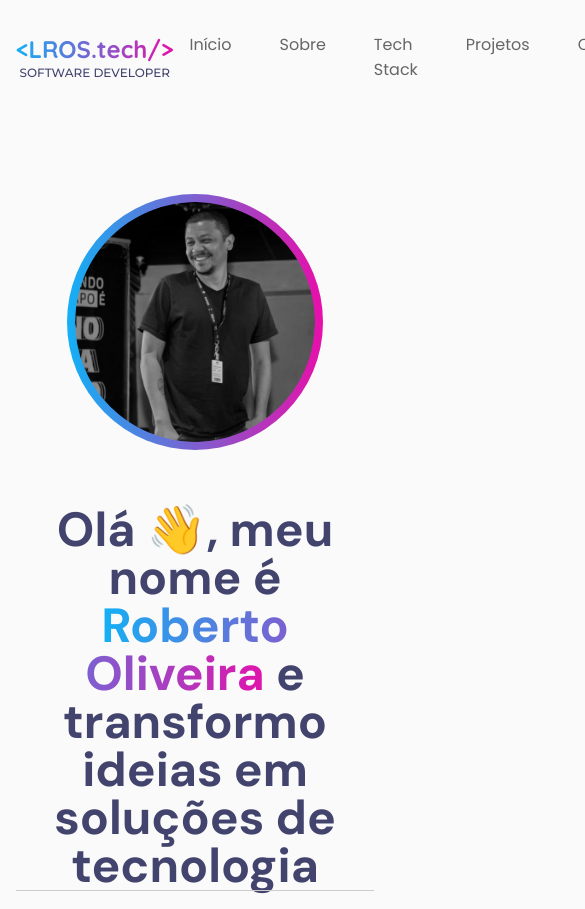
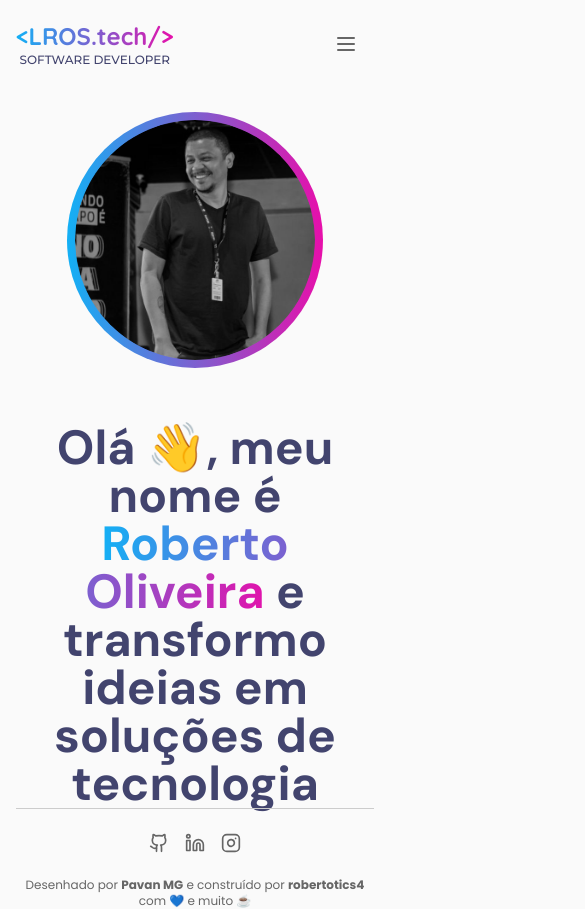
Before and after one commit to robertotics4/my-portifolio, a Next.js app: page / in a window 390 px wide. Shown: the top 909 px of the page, 585 px wide, since content can reach past the window. Built offline with nearby package versions, Linux system fonts and the light colour scheme.

Commit message:
feat: responsive nav bar

```diff
--- a/package.json
+++ b/package.json
@@ -9,6 +9,7 @@
     "lint": "next lint"
   },
   "dependencies": {
+    "@radix-ui/react-collapsible": "^1.0.3",
     "lucide-react": "^0.285.0",
     "next": "13.5.4",
     "react": "^18",
--- a/src/components/NavBar.tsx
+++ b/src/components/NavBar.tsx
@@ -1,4 +1,8 @@
+'use client'
+
+import * as Collapsible from '@radix-ui/react-collapsible'
 import { Logo } from './Logo'
+import { Menu } from 'lucide-react'
 
 type ItemProps = {
   title: string
@@ -7,9 +11,9 @@ type ItemProps = {
 
 function Item({ title, uri }: ItemProps) {
   return (
-    <li>
+    <li className="w-full transform p-8 text-center transition-all hover:scale-110 hover:font-medium lg:w-24 lg:px-0 lg:py-4 lg:hover:scale-100">
       <a
-        className="text-medium font-secondary text-base text-port-gray-600 hover:text-port-blue-800"
+        className="text-medium font-secondary text-base text-port-gray-600"
         href={uri}
       >
         {title}
@@ -20,16 +24,28 @@ function Item({ title, uri }: ItemProps) {
 
 export function Navbar() {
   return (
-    <nav className="flex items-center">
+    <Collapsible.Root className="fixed left-0 right-0 top-0 z-20 flex flex-col lg:relative lg:flex-row lg:place-content-between lg:items-center">
+      <div className="flex w-full place-content-between items-center p-4">
         <Logo />
+        <Collapsible.Trigger asChild className="lg:hidden">
+          <button
+            type="button"
+            className="hover:bg-port-gray-50 rounded-lg p-4 transition-colors duration-300"
+          >
+            <Menu className="h-6 w-6 text-port-gray-600" />
+          </button>
+        </Collapsible.Trigger>
+      </div>
 
-      <ul className="ml-auto flex space-x-12 p-4">
+      <Collapsible.Content>
+        <ul className="flex h-screen flex-col items-center bg-zinc-50 lg:h-auto lg:flex-row lg:space-x-12">
           <Item title="Início" uri="/" />
           <Item title="Sobre" uri="/about" />
           <Item title="Tech Stack" uri="/tech-stack" />
           <Item title="Projetos" uri="/projects" />
           <Item title="Contatos" uri="/contact" />
         </ul>
-    </nav>
+      </Collapsible.Content>
+    </Collapsible.Root>
   )
 }
--- a/tailwind.config.ts
+++ b/tailwind.config.ts
@@ -11,7 +11,8 @@ const config: Config = {
         '84': '21rem',
       },
       colors: {
-        'port-gray-300': '#cccccc',
+        'port-gray-50': '#F1F1F1',
+        'port-gray-300': '#CCCCCC',
         'port-gray-400': '#A7A7A7',
         'port-gray-600': '#666666',
         'port-blue-400': '#13B0F5',
```
Also changed, not shown: 1 other file (tests, documents, lock files or other folders). Lines whose indentation alone changed are shown as unchanged.
